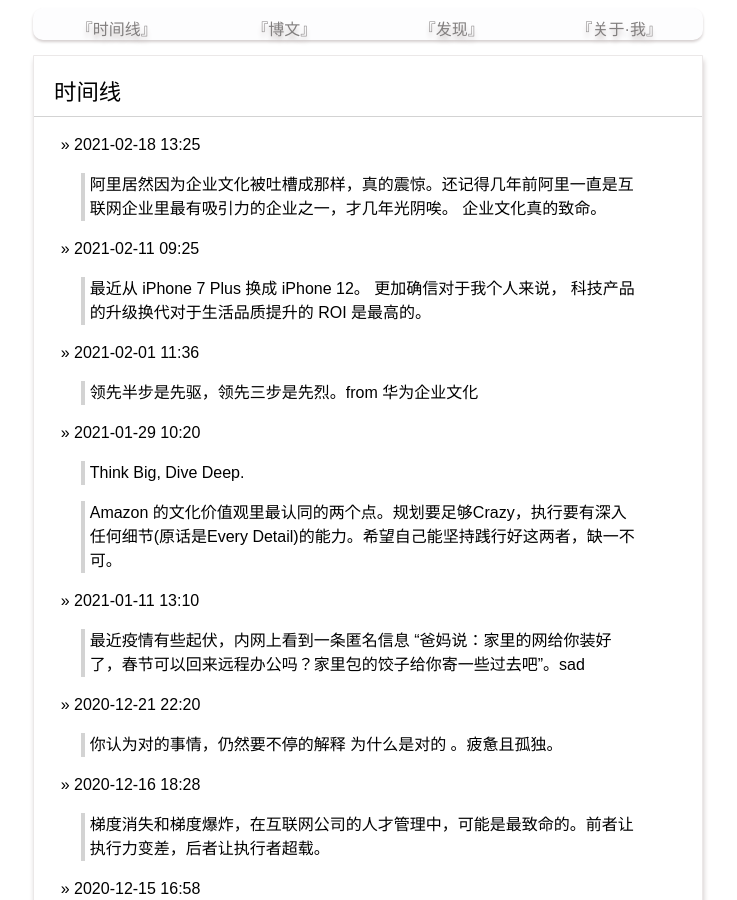
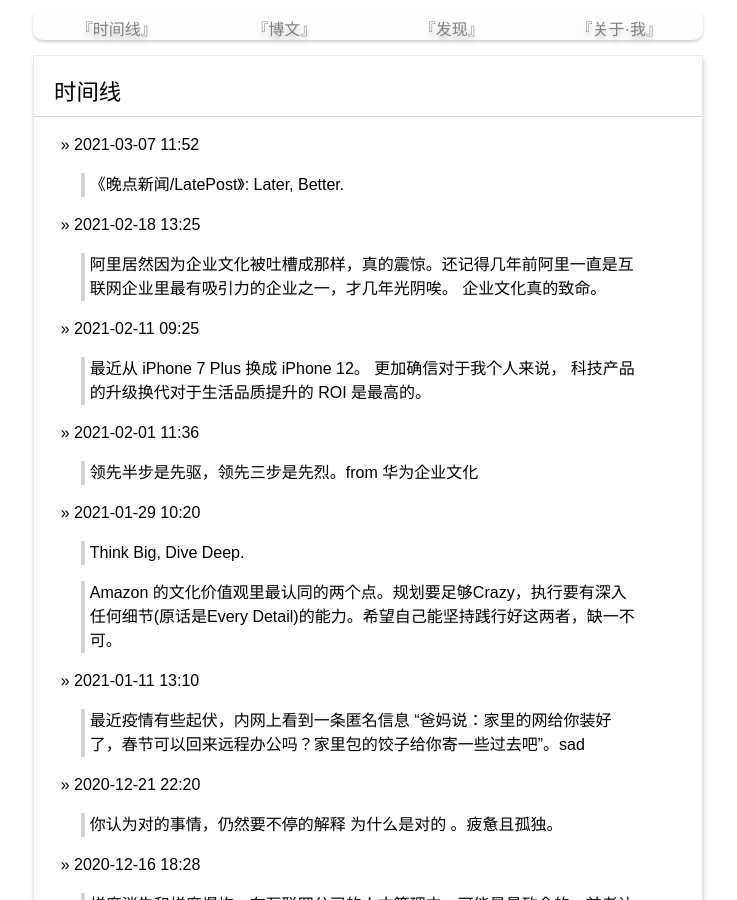
Before and after one commit to yanyiwu/blog, a Jekyll site: the page built from index.md, in a window 1280 px wide and 900 px high. Shown: the whole window, without its empty margins (272-1009 px from the left). Built offline with Jekyll 4.4.1, drawn with Linux system fonts in a browser that asks for light colours; Markdown is read by kramdown in place of the engine named in the settings; comment, search, counter and statistics services are not loaded.

Commit message:
[moment] 03-07

```diff
--- a/index.md
+++ b/index.md
@@ -2,6 +2,10 @@
 layout: posting
 title: 时间线
 ---
+
+&raquo; 2021-03-07 11:52
+
+> 《晚点新闻/LatePost》: Later, Better.
 
 &raquo; 2021-02-18 13:25
 
```
